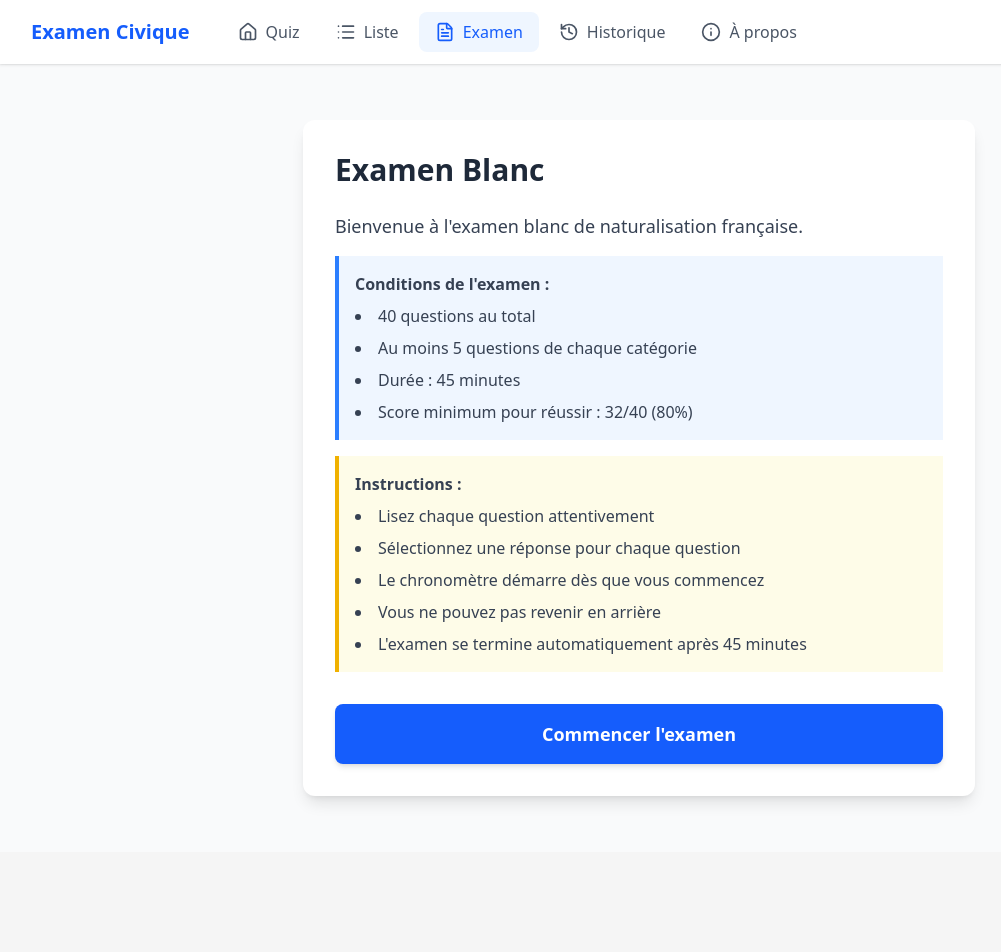
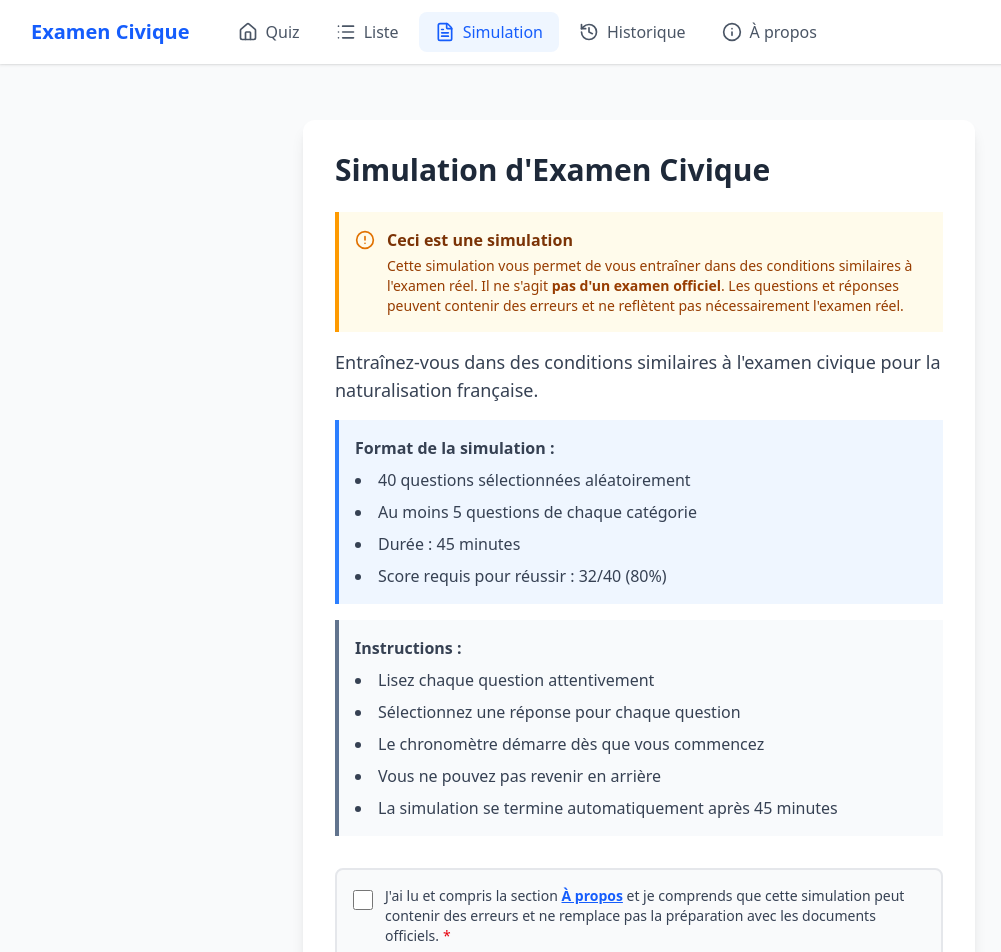
Before and after one commit to jcurbanog/examen-civique, a React (Vite) app: page /examen in a window 1280 px wide. Shown: the top 952 px of the page, without its empty margins (1-1002 px from the left). Before the commit the page ends 852 px from the top, so only its background shows below. Built offline with nearby package versions, Linux system fonts and the light colour scheme.

Commit message:
Improves wording for simulation

```diff
--- a/src/components/Layout.tsx
+++ b/src/components/Layout.tsx
@@ -15,7 +15,7 @@ interface NavItem {
 const navItems: NavItem[] = [
   { path: '/quiz', label: 'Quiz', icon: <Home size={20} /> },
   { path: '/liste', label: 'Liste', icon: <List size={20} /> },
-  { path: '/examen', label: 'Examen', icon: <FileText size={20} /> },
+  { path: '/examen', label: 'Simulation', icon: <FileText size={20} /> },
   { path: '/historique', label: 'Historique', icon: <History size={20} /> },
   { path: '/a-propos', label: 'À propos', icon: <Info size={20} /> }
 ];
--- a/src/views/HistoryView.tsx
+++ b/src/views/HistoryView.tsx
@@ -59,23 +59,23 @@ export function HistoryView() {
           <div className="mb-6">
             <h1 className="text-3xl font-bold text-gray-800 mb-2">Historique</h1>
             <p className="text-gray-600">
-              Consultez vos tentatives d'examen précédentes
+              Consultez vos tentatives de simulation précédentes
             </p>
           </div>
 
           <div className="bg-white rounded-xl shadow-lg p-12 text-center">
             <BookOpen size={64} className="mx-auto text-gray-300 mb-4" />
             <h2 className="text-xl font-semibold text-gray-700 mb-2">
-              Aucune tentative d'examen
+              Aucune simulation effectuée
             </h2>
             <p className="text-gray-500 mb-6">
-              Passez votre premier examen blanc pour voir votre historique ici.
+              Passez votre première simulation pour voir votre historique ici.
             </p>
             <button
               onClick={() => navigate('/examen')}
               className="px-6 py-3 bg-blue-600 text-white rounded-lg font-medium hover:bg-blue-700 transition-colors shadow-md hover:shadow-lg"
             >
-              Commencer un examen
+              Commencer une simulation
             </button>
           </div>
         </div>
@@ -89,7 +89,7 @@ export function HistoryView() {
         <div className="mb-6">
           <h1 className="text-3xl font-bold text-gray-800 mb-2">Historique</h1>
           <p className="text-gray-600">
-            Consultez vos tentatives d'examen précédentes
+            Consultez vos tentatives de simulation précédentes
           </p>
         </div>
 
@@ -183,13 +183,13 @@ export function HistoryView() {
           ))}
         </div>
 
-        {/* New Exam Button */}
+        {/* New Simulation Button */}
         <div className="mt-8 text-center">
           <button
             onClick={() => navigate('/examen')}
             className="px-8 py-3 bg-blue-600 text-white rounded-lg font-semibold hover:bg-blue-700 transition-colors shadow-md hover:shadow-lg"
           >
-            Nouveau examen
+            Nouvelle simulation
           </button>
         </div>
       </div>
--- a/src/views/MockView.tsx
+++ b/src/views/MockView.tsx
@@ -1,11 +1,12 @@
 import { useState, useEffect } from 'react';
+import { Link } from 'react-router-dom';
 import { questions } from '../data';
 import type { Question } from '../data';
 import { QuestionCard } from '../components/QuestionCard';
 import { Accordion } from '../components/Accordion';
 import { selectQuestionsByCategory, shuffleArray } from '../utils/quiz';
 import { saveAttempt } from '../utils/storage';
-import { Clock, CheckCircle, XCircle } from 'lucide-react';
+import { Clock, CheckCircle, XCircle, AlertCircle } from 'lucide-react';
 
 type ExamState = 'instructions' | 'exam' | 'results';
 
@@ -21,6 +22,8 @@ export function MockView() {
   const [timeRemaining, setTimeRemaining] = useState(45 * 60); // 45 minutes in seconds
   const [selectedAnswer, setSelectedAnswer] = useState<string | null>(null);
   const [openAccordions, setOpenAccordions] = useState<Set<number>>(new Set());
+  const [hasReadDisclaimer, setHasReadDisclaimer] = useState(false);
+  const [showValidation, setShowValidation] = useState(false);
 
   // Timer effect
   useEffect(() => {
@@ -41,6 +44,11 @@ export function MockView() {
   }, [examState]);
 
   const startExam = () => {
+    if (!hasReadDisclaimer) {
+      setShowValidation(true);
+      return;
+    }
+
     // Select 40 questions with at least 5 from each category
     const selected = selectQuestionsByCategory(questions, 5);
 
@@ -53,6 +61,7 @@ export function MockView() {
     setExamQuestions(questionsWithShuffledAnswers);
     setExamState('exam');
     setTimeRemaining(45 * 60);
+    setShowValidation(false);
   };
 
   const handleSelectAnswer = (answerId: string) => {
@@ -117,41 +126,103 @@ export function MockView() {
         <div className="max-w-2xl mx-auto">
           <div className="bg-white rounded-xl shadow-lg p-8">
             <h1 className="text-3xl font-bold text-gray-800 mb-6">
-              Examen Blanc
+              Simulation d'Examen Civique
             </h1>
 
             <div className="space-y-4 text-gray-700 mb-8">
+              <div className="bg-amber-50 border-l-4 border-amber-500 p-4 mb-4">
+                <div className="flex items-start space-x-3">
+                  <AlertCircle className="text-amber-600 mt-0.5 flex-shrink-0" size={20} />
+                  <div>
+                    <p className="font-semibold text-amber-900 mb-1">
+                      Ceci est une simulation
+                    </p>
+                    <p className="text-amber-800 text-sm">
+                      Cette simulation vous permet de vous entraîner dans des conditions similaires à l'examen réel.
+                      Il ne s'agit <strong>pas d'un examen officiel</strong>. Les questions et réponses peuvent
+                      contenir des erreurs et ne reflètent pas nécessairement l'examen réel.
+                    </p>
+                  </div>
+                </div>
+              </div>
+
               <p className="text-lg">
-                Bienvenue à l'examen blanc de naturalisation française.
+                Entraînez-vous dans des conditions similaires à l'examen civique pour la naturalisation française.
               </p>
 
               <div className="bg-blue-50 border-l-4 border-blue-500 p-4">
-                <h2 className="font-semibold mb-2">Conditions de l'examen :</h2>
+                <h2 className="font-semibold mb-2">Format de la simulation :</h2>
                 <ul className="list-disc list-inside space-y-2">
-                  <li>40 questions au total</li>
+                  <li>40 questions sélectionnées aléatoirement</li>
                   <li>Au moins 5 questions de chaque catégorie</li>
                   <li>Durée : 45 minutes</li>
-                  <li>Score minimum pour réussir : 32/40 (80%)</li>
+                  <li>Score requis pour réussir : 32/40 (80%)</li>
                 </ul>
               </div>
 
-              <div className="bg-yellow-50 border-l-4 border-yellow-500 p-4">
+              <div className="bg-slate-50 border-l-4 border-slate-500 p-4">
                 <h2 className="font-semibold mb-2">Instructions :</h2>
                 <ul className="list-disc list-inside space-y-2">
                   <li>Lisez chaque question attentivement</li>
                   <li>Sélectionnez une réponse pour chaque question</li>
                   <li>Le chronomètre démarre dès que vous commencez</li>
                   <li>Vous ne pouvez pas revenir en arrière</li>
-                  <li>L'examen se termine automatiquement après 45 minutes</li>
+                  <li>La simulation se termine automatiquement après 45 minutes</li>
                 </ul>
               </div>
             </div>
 
+            {/* Disclaimer Checkbox */}
+            <div className="mb-6">
+              <label
+                className={`flex items-start space-x-3 p-4 rounded-lg border-2 cursor-pointer transition-colors ${
+                  showValidation && !hasReadDisclaimer
+                    ? 'border-red-500 bg-red-50'
+                    : hasReadDisclaimer
+                    ? 'border-green-500 bg-green-50'
+                    : 'border-gray-200 bg-gray-50 hover:bg-gray-100'
+                }`}
+              >
+                <input
+                  type="checkbox"
+                  checked={hasReadDisclaimer}
+                  onChange={(e) => {
+                    setHasReadDisclaimer(e.target.checked);
+                    if (e.target.checked) setShowValidation(false);
+                  }}
+                  className="mt-1 w-5 h-5 text-blue-600 border-gray-300 rounded focus:ring-blue-500 cursor-pointer"
+                />
+                <span className="text-sm text-gray-700 flex-1">
+                  J'ai lu et compris la section{' '}
+                  <Link
+                    to="/a-propos"
+                    className="text-blue-600 hover:text-blue-800 font-semibold underline"
+                    target="_blank"
+                  >
+                    À propos
+                  </Link>
+                  {' '}et je comprends que cette simulation peut contenir des erreurs et ne remplace pas
+                  la préparation avec les documents officiels.
+                  <span className="text-red-600 ml-1">*</span>
+                </span>
+              </label>
+              {showValidation && !hasReadDisclaimer && (
+                <p className="text-red-600 text-sm mt-2 ml-8">
+                  Vous devez lire la section "À propos" avant de commencer la simulation.
+                </p>
+              )}
+            </div>
+
             <button
               onClick={startExam}
-              className="w-full bg-blue-600 text-white py-4 rounded-lg font-semibold text-lg hover:bg-blue-700 transition-colors shadow-md hover:shadow-lg"
+              disabled={!hasReadDisclaimer}
+              className={`w-full py-4 rounded-lg font-semibold text-lg transition-all shadow-md ${
+                hasReadDisclaimer
+                  ? 'bg-blue-600 text-white hover:bg-blue-700 hover:shadow-lg cursor-pointer'
+                  : 'bg-gray-300 text-gray-500 cursor-not-allowed'
+              }`}
             >
-              Commencer l'examen
+              {hasReadDisclaimer ? 'Commencer la simulation' : 'Commencer la simulation (lecture requise)'}
             </button>
           </div>
         </div>
@@ -180,7 +251,7 @@ export function MockView() {
         </div>
 
         <div className="max-w-3xl mx-auto mb-6">
-          <h1 className="text-2xl md:text-3xl font-bold text-gray-800">Examen Blanc</h1>
+          <h1 className="text-2xl md:text-3xl font-bold text-gray-800">Simulation d'Examen</h1>
         </div>
 
         <QuestionCard
@@ -217,7 +288,7 @@ export function MockView() {
             </div>
 
             <h1 className="text-3xl font-bold mb-2">
-              {passed ? 'Félicitations !' : 'Examen non réussi'}
+              {passed ? 'Félicitations !' : 'Simulation non réussie'}
             </h1>
 
             <div className="text-5xl font-bold mb-4">
@@ -229,8 +300,8 @@ export function MockView() {
 
             <p className="text-lg text-gray-600">
               {passed
-                ? 'Vous avez réussi l\'examen avec succès !'
-                : 'Vous devez obtenir au moins 32/40 pour réussir.'}
+                ? 'Vous avez réussi la simulation avec succès ! À l\'examen réel, ce score vous permettrait de réussir.'
+                : 'Vous devez obtenir au moins 32/40 pour réussir l\'examen réel. Continuez à vous entraîner !'}
             </p>
 
             {!passed && (
@@ -280,10 +351,12 @@ export function MockView() {
               setCurrentQuestionIndex(0);
               setUserAnswers({});
               setSelectedAnswer(null);
+              setHasReadDisclaimer(false);
+              setShowValidation(false);
             }}
             className="px-8 py-3 bg-blue-600 text-white rounded-lg font-semibold hover:bg-blue-700 transition-colors shadow-md hover:shadow-lg"
           >
-            Recommencer un examen
+            Recommencer une simulation
           </button>
         </div>
       </div>
```
Also changed, not shown: 1 other file (tests, documents, lock files or other folders).
